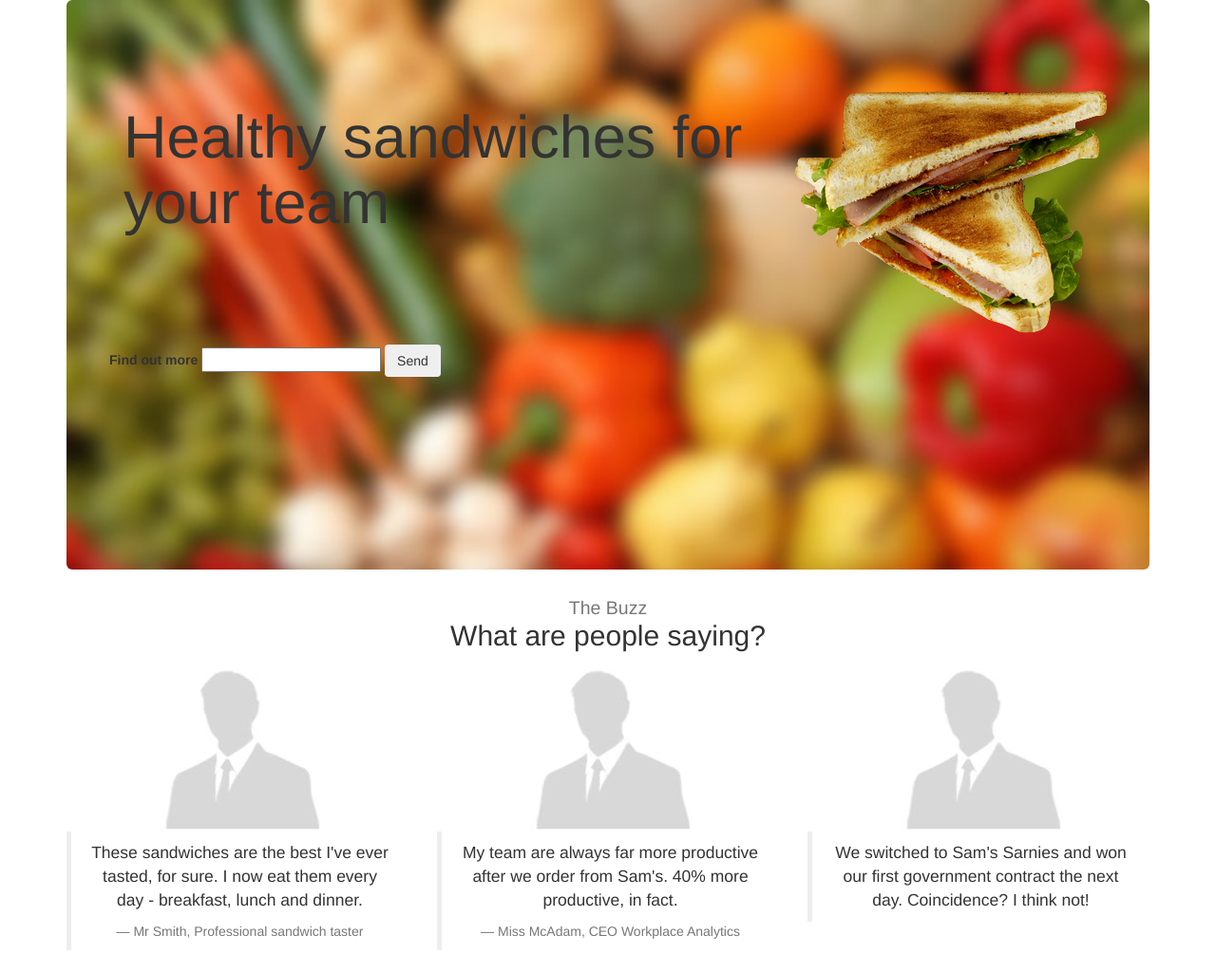
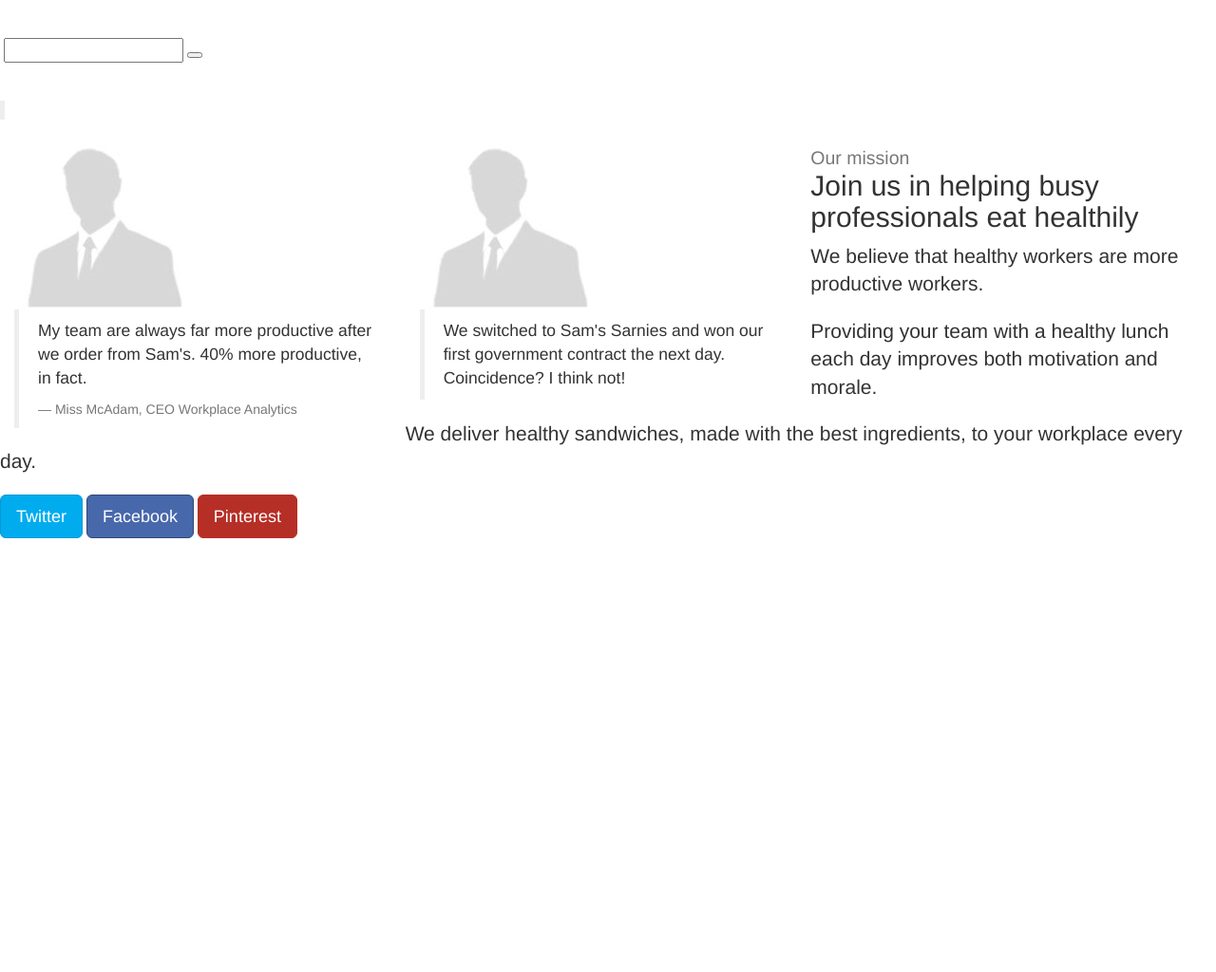
Before and after one commit to bilge1/TheMinistryOfMagic, a plain HTML site: page index.html in a window 1280 px wide. Shown: the top 1024 px of the page at 95% size. After the commit the page ends 800 px from the top, so only its background shows below. Drawn offline with Linux system fonts and the light colour scheme; files whose address does not match are found by name.

Commit message:
dikat
dikkkkaaaattttt

```diff
--- a/index.html
+++ b/index.html
@@ -7,32 +7,31 @@
 </head>
 
 <body>
-  <div class="container">
-  <div class='jumbotron'>
-   <div class="row">
-     <div class="col-sm-8">
-    <h1>Healthy sandwiches for your team</h1>
+  <div>
+  <div>
+   <div>
+     <div>
+    <h1></h1>
      </div>
-     <div class="col-sm-4">
-    <img src='images/sandwich.png'>
+     <div>
+    <img>
      </div>
-    <form role='form'>
-      <label for="email">Find out more</label>
-      <input type="text" name="email" >
-      <button type="button" class="btn btn-secondary">Send</button>
+    <form>
+      <label></label>
+      <input>
+      <button></button>
     </form>
    </div>
   </div>
 
-  <div id="buzz" class="text-center">
-    <h2><small>The Buzz</small><br />What are people saying?</h2>
-    <div class="row">
-      <div class="col-sm-4">
+  <div>
+    <h2></h2>
     <div>
-      <img src='images/person.jpg'>
+      <div>
+    <div>
+      <img>
       <blockquote>
-      <p>These sandwiches are the best I've ever tasted, for sure. I now eat them every day - breakfast, lunch and dinner.</p>
-      <small>Mr Smith, Professional sandwich taster</small>
+      <p></p>
     </blockquote>
     </div>
       </div>
```
